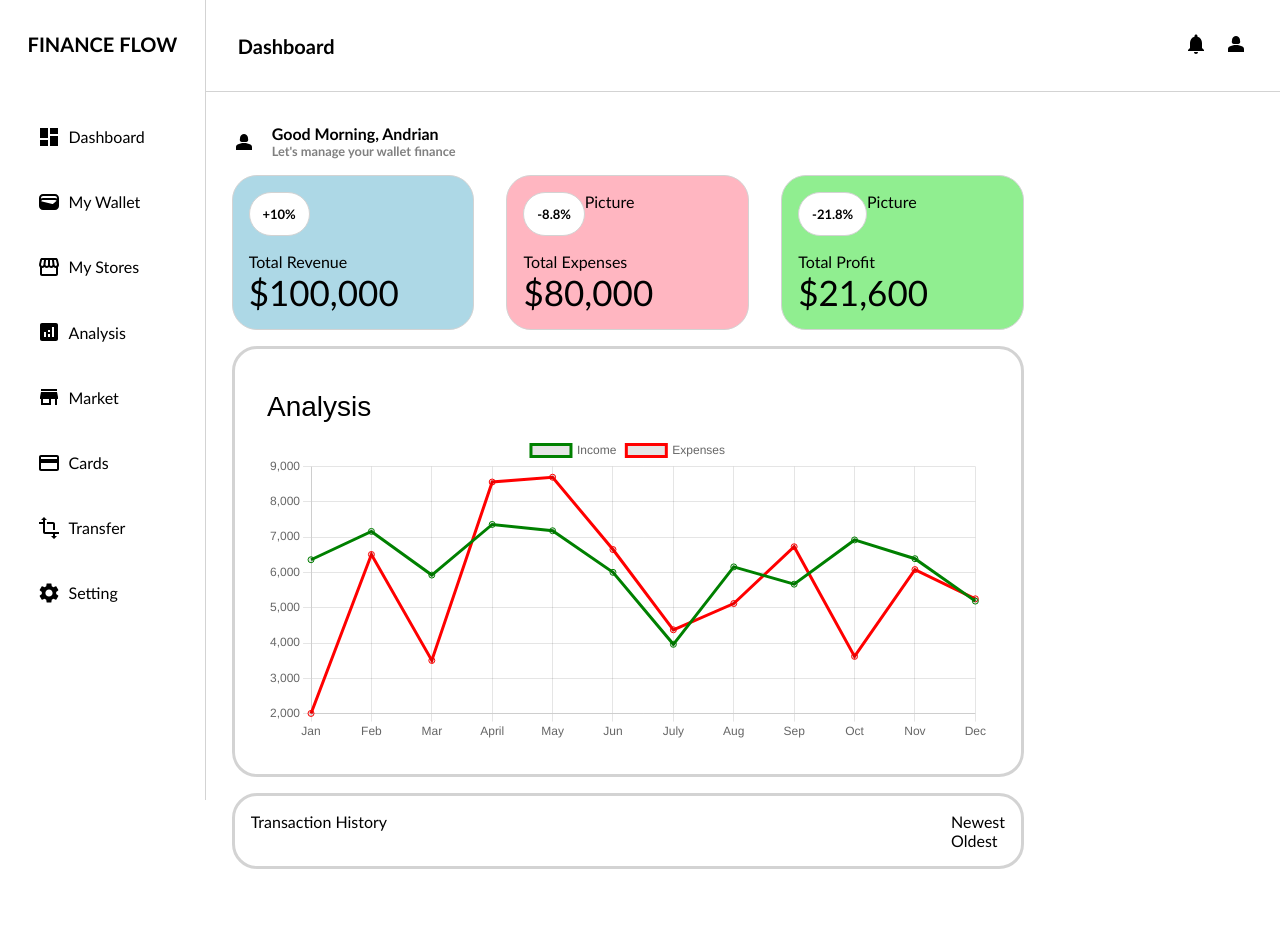
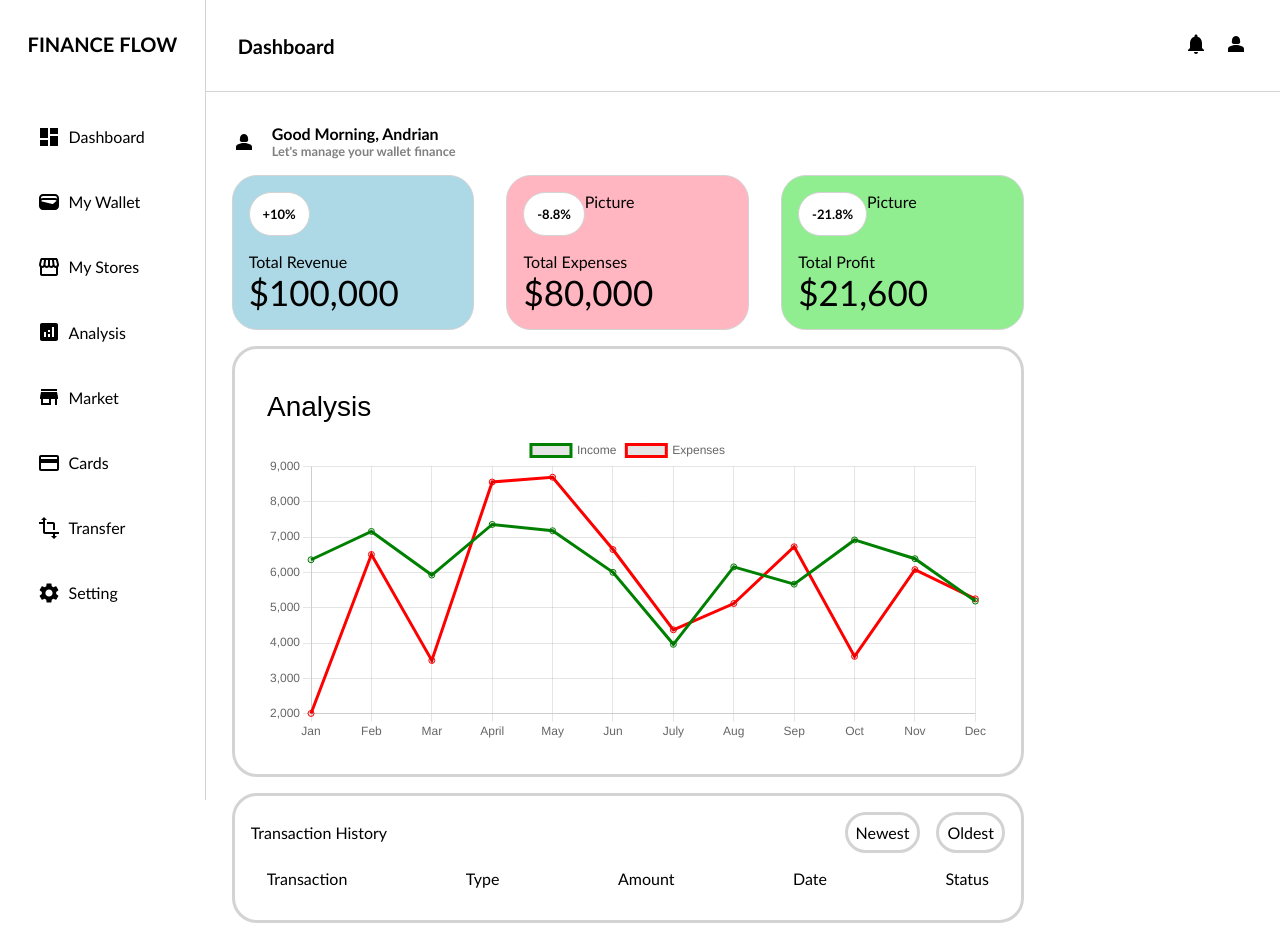
Before and after one commit to ADGR641/FinanceFlow, a React (Create React App) app: page / in a window 1280 px wide. Shown: the top 952 px of the page. Before the commit the page ends 901 px from the top, so only its background shows below. Built offline with nearby package versions, Linux system fonts and the light colour scheme.

Commit message:
11/08/2024

```diff
--- a/src/pages/Dashboard.js
+++ b/src/pages/Dashboard.js
@@ -59,10 +59,20 @@ function Dashbaord() {
         <div className="transactionHistorySection">
           <div className="transactionHistoryTopSide">
             <div>Transaction History</div>
-            <div>
-              <div>Newest</div>
-              <div>Oldest</div>
+            <div className="transactionHistorySorting">
+              <div className="transactionHistoryNewest">Newest</div>
+              <div className="transactionHistoryOldests">Oldest</div>
             </div>
+          </div>
+          <div className="transactionHistoryBottomSide">
+            <div>Transaction</div>
+            <div>Type</div>
+            <div>Amount</div>
+            <div>Date</div>
+            <div>Status</div>
+          </div>
+          <div>
+            <ul></ul>
           </div>
         </div>
       </div>
--- a/src/styles/Dashboard.css
+++ b/src/styles/Dashboard.css
@@ -107,4 +107,31 @@
 .transactionHistoryTopSide {
   display: flex;
   justify-content: space-between;
+  align-items: center;
 }
+
+.transactionHistorySorting {
+  display: flex;
+  justify-content: space-between;
+}
+
+.transactionHistoryNewest {
+  margin-right: 1rem;
+  padding: 0.5rem;
+  border: solid;
+  border-radius: 25px;
+  border-color: lightgrey;
+}
+
+.transactionHistoryOldests {
+  padding: 0.5rem;
+  border: solid;
+  border-radius: 25px;
+  border-color: lightgrey;
+}
+
+.transactionHistoryBottomSide {
+  display: flex;
+  justify-content: space-between;
+  padding: 1rem;
+}
```
